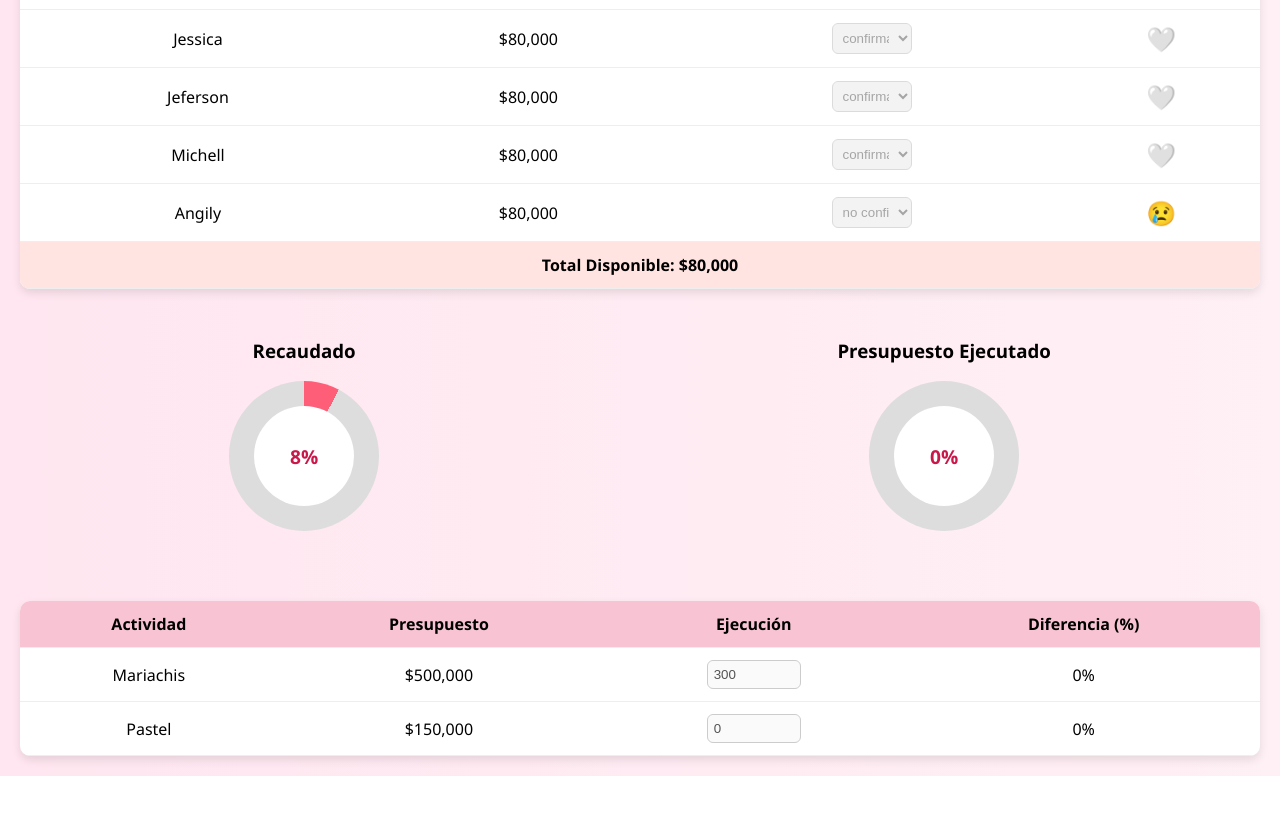
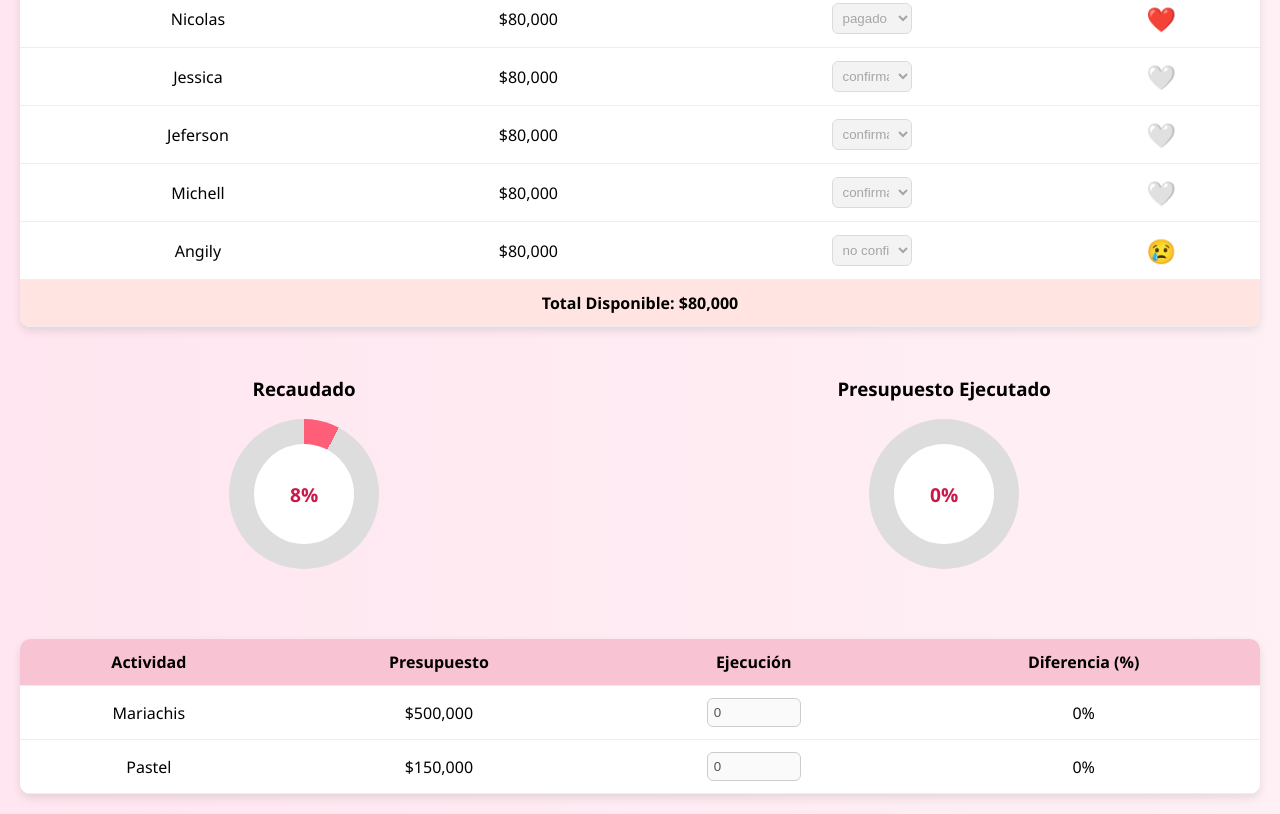
Before and after one commit to NicolaSpectrum/birdtday-teresita, a plain HTML site: page index.html in a window 1280 px wide. Shown: the part 799-1613 px from the top of the page. Before the commit the page ends 1575 px from the top, so only its background shows below. Drawn offline with Linux system fonts and the light colour scheme.

Commit message:
Update index.html

```diff
--- a/index.html
+++ b/index.html
@@ -128,6 +128,7 @@
   <header>
     <h1>🎂 Fiesta de Teresa Perdomo - 79 Años 🎉</h1>
     <p>¡Contabilidad de Beneficiarios y Actividades!</p>
+    <p> Nequi y Daviplata: 3164054975 Llave Interbancaria:@3164054975</p>
   </header>
 
   <div class="birthday-icons">
@@ -181,7 +182,7 @@
       <tr>
         <td>Mariachis</td>
         <td class="presupuesto" data-presupuesto="500000" >$500,000</td>
-        <td><input type="number" value="300" class="ejecucion-input" disabled /></td>
+        <td><input type="number" value="0" class="ejecucion-input" disabled /></td>
         <td class="diferencia">0%</td>
       </tr>
       <tr>
```
